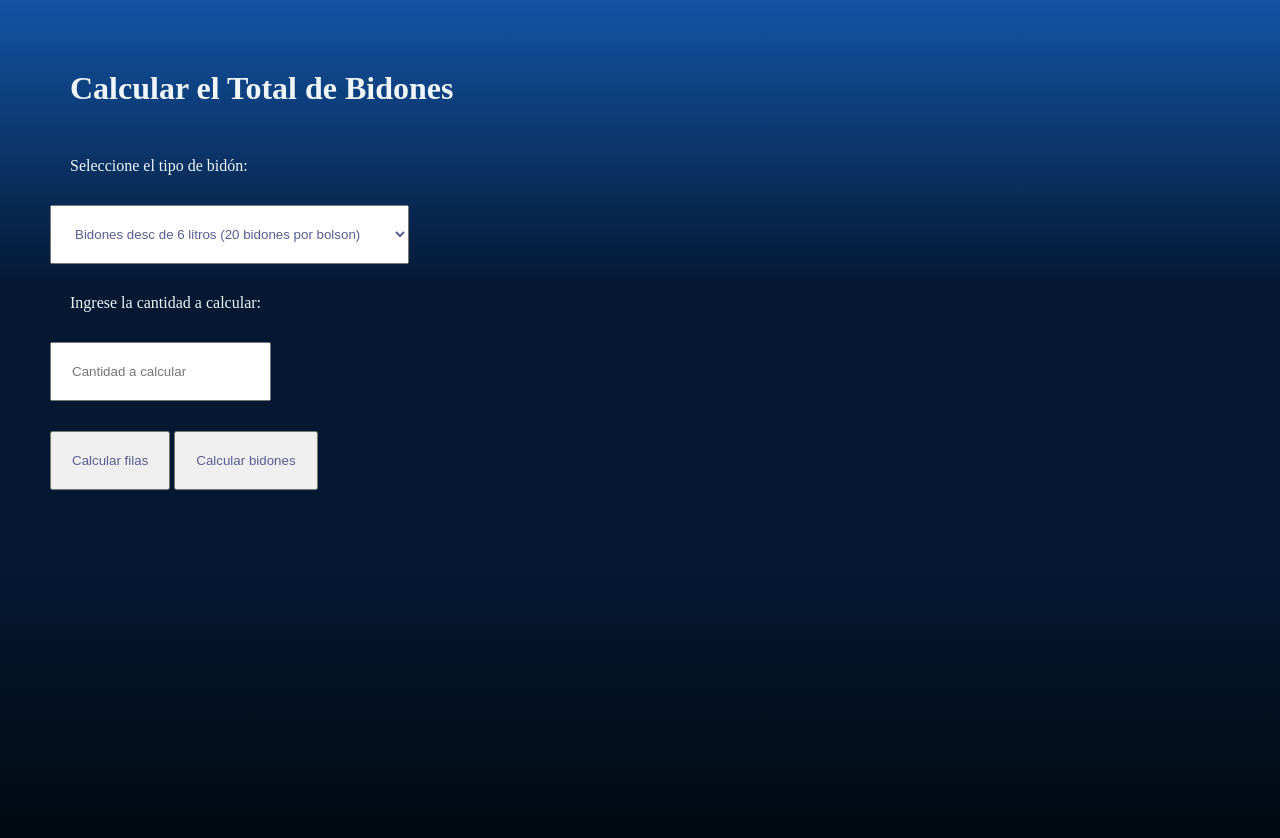
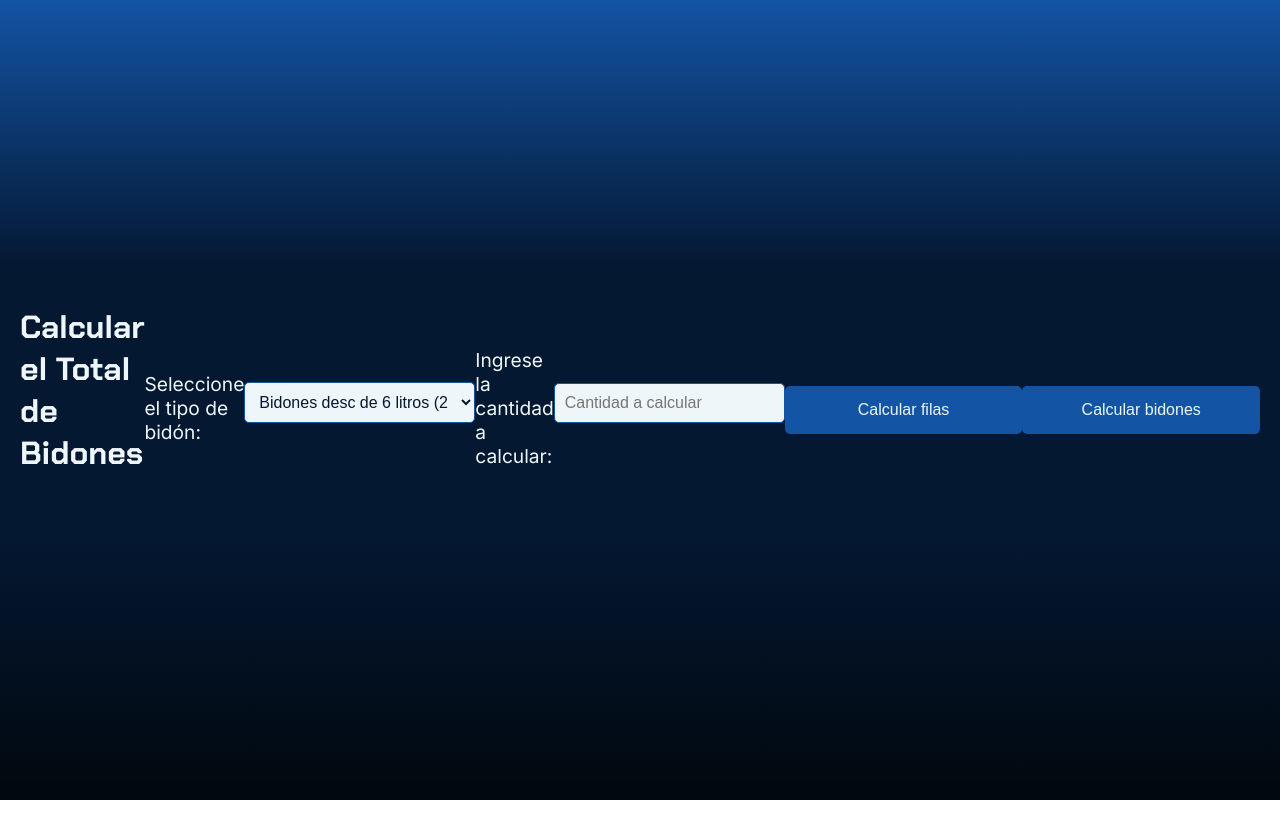
Before and after one commit to Juance124/calculadorawasserkarf.github.io, a plain HTML site: page index.html in a window 1280 px wide. After the commit the page ends 800 px from the top, so only its background shows below. Drawn offline with Linux system fonts and the light colour scheme.

Commit message:
Update style.css

```diff
--- a/style.css
+++ b/style.css
@@ -1,53 +1,82 @@
+/* Reset global */
 * {
     box-sizing: border-box;
     margin: 0;
-    padding: 20px;
-    color: #eef6f9;
+    padding: 0;
 }
 
+/* Estilos del cuerpo */
 body {
-    background: url(/wasser.png);
-    background: linear-gradient(#1354A5 0%, #041832 33.33%, #041832 66.67%, #01080E 100%), url(/wasser.png);
+    background: linear-gradient(#1354A5 0%, #041832 33.33%, #041832 66.67%, #01080E 100%),
+                url('wasser.png');
+    background-size: cover;
+    background-position: center;
     height: 100vh;
-    display: block;
+    font-family: 'Inter', sans-serif;
+    display: flex;
     align-items: center;
     justify-content: center;
-    margin: 10px 10px;
-}
-select, input {
-    margin: 10px 0;
-    display: block;
-    color: #595d92;
+    color: #eef6f9;
+    padding: 20px;
 }
 
-label{
-    margin: 10px 0;
-    display: block;
-    color: #eef6f9;
+/* Contenedor principal */
+.contenedor {
+    background: rgba(0, 0, 0, 0.7);
+    padding: 30px;
+    border-radius: 10px;
+    text-align: center;
+    width: 100%;
+    max-width: 600px;
 }
 
-button {
-    margin-top: 20px;
-    color: #595d92;
+/* Títulos */
+h1 {
+    font-family: 'Chakra Petch', sans-serif;
+    font-size: 2rem;
+    margin-bottom: 20px;
 }
 
-
-.contenedor {
-    position: relative;
-    text-align: center;
-    color: white;
+/* Etiquetas */
+label {
+    display: block;
+    margin-top: 15px;
+    font-size: 1.2rem;
 }
 
-.imagen-fondo {
-    width: 10%;
-    height: auto;
+/* Campos de entrada */
+select, input {
+    width: 100%;
+    padding: 10px;
+    margin-top: 5px;
+    font-size: 1rem;
+    border: 1px solid #1354A5;
+    border-radius: 5px;
+    background: #eef6f9;
+    color: #041832;
 }
 
-.texto-superpuesto {
-    position: absolute;
-    top: 50%;
-    left: 50%;
-    transform: translate(-50%, -50%);
-    font-size: 2em;
+/* Botones */
+button {
+    width: 100%;
+    padding: 15px;
+    margin-top: 20px;
+    font-size: 1rem;
+    border: none;
+    border-radius: 5px;
+    background-color: #1354A5;
+    color: #eef6f9;
+    cursor: pointer;
+    transition: background 0.3s ease;
+}
+
+button:hover {
+    background-color: #041832;
+}
+
+/* Resultado */
+#resultado {
+    margin-top: 20px;
+    font-size: 1.2rem;
     font-weight: bold;
 }
```
